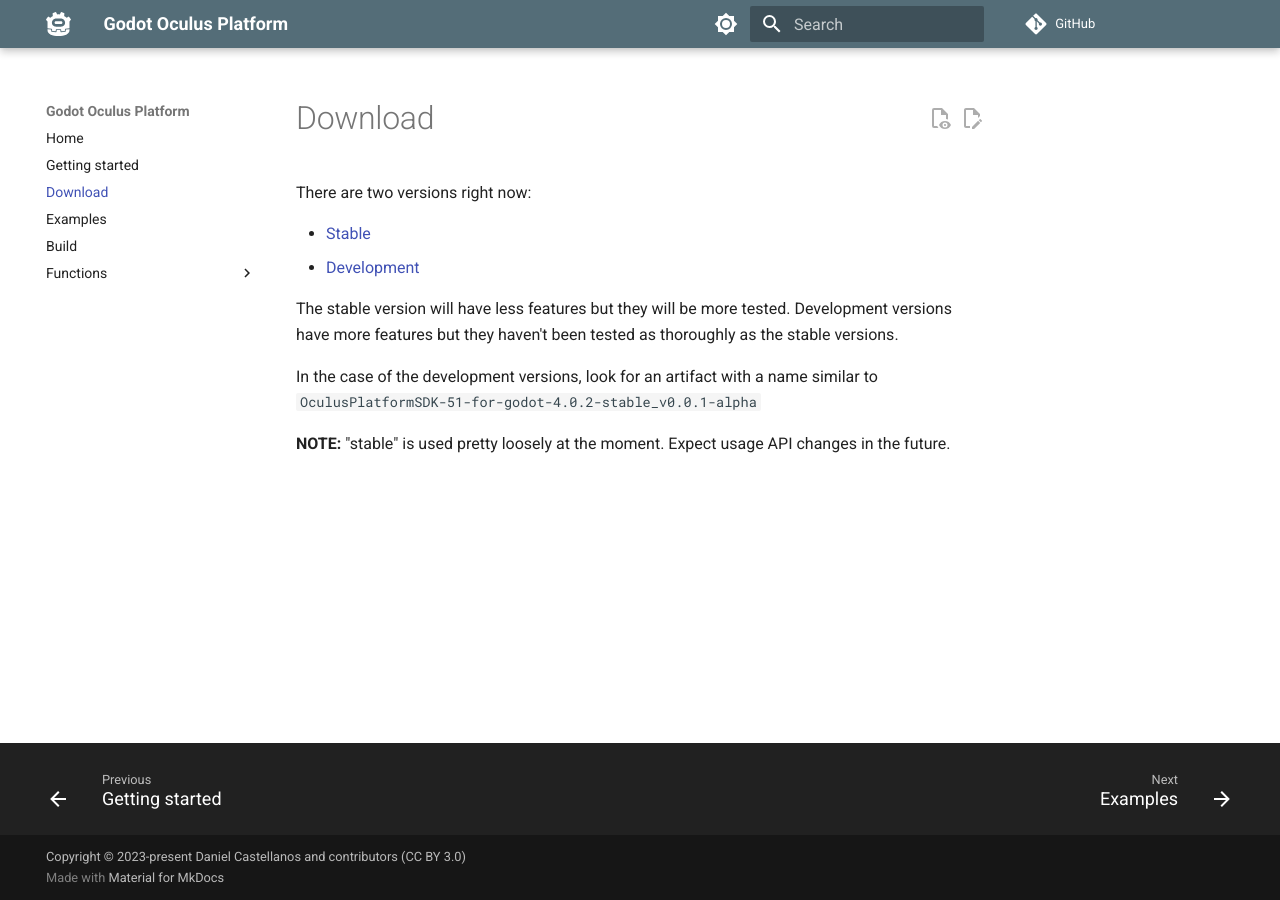
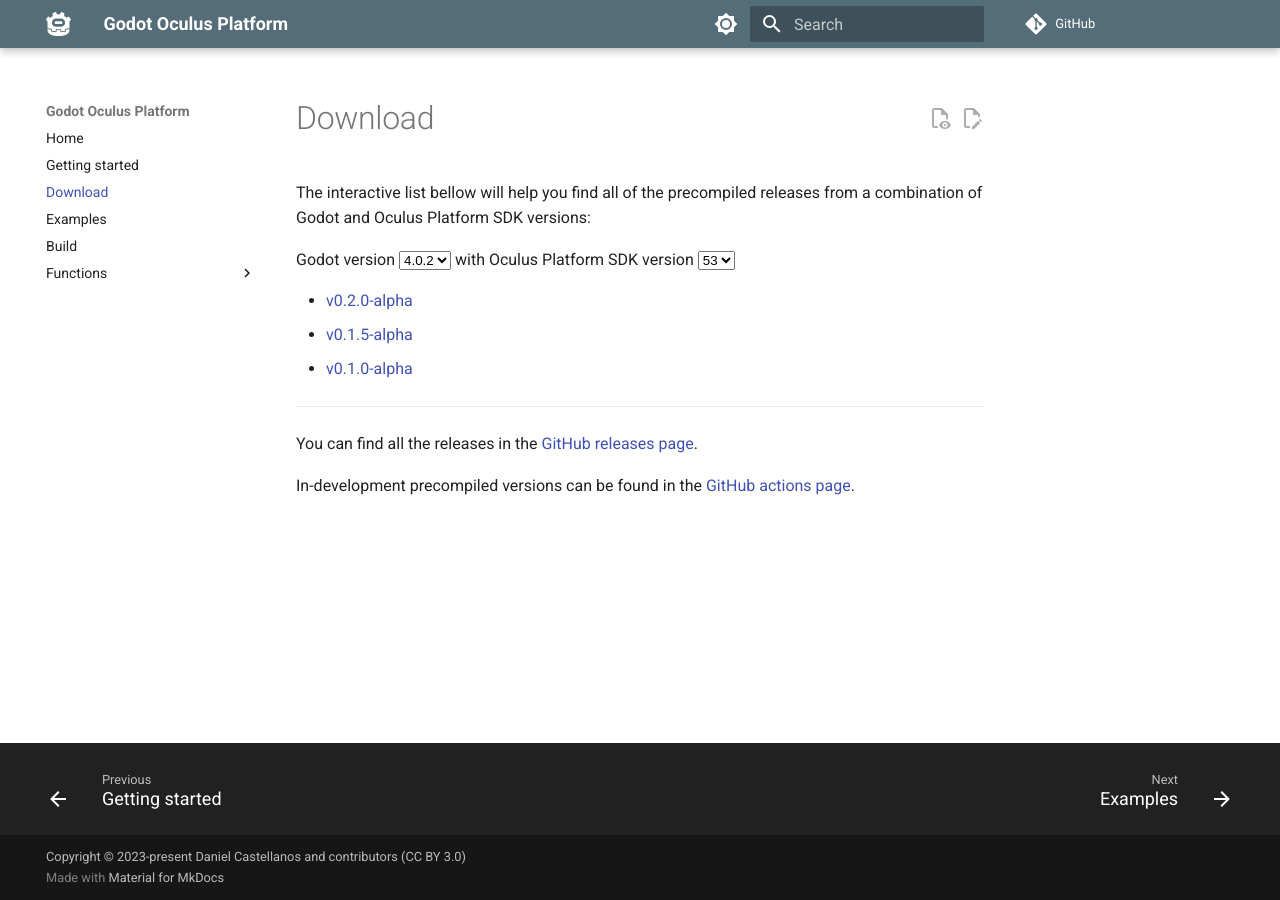
Before and after one commit to decacis/godot_oculus_platform, an MkDocs documentation site: the page built from docs/download.md, in a window 1280 px wide. Built offline with MkDocs 1.6.1 and Material for MkDocs 9.7.7, drawn with Linux system fonts in a browser that asks for light colours; comment, search, counter and statistics services are not loaded.

Commit message:
Adding interactive version list

```diff
--- a/docs/download.md
+++ b/docs/download.md
@@ -1,11 +1,121 @@
 # Download
-There are two versions right now:
+The interactive list bellow will help you find all of the precompiled releases from a combination of Godot and Oculus Platform SDK versions:
 
-- [Stable](https://github.com/decacis/godot_oculus_platform/releases)
-- [Development](https://github.com/decacis/godot_oculus_platform/actions?query=branch%3Amain)
+<div>
+    Godot version <select name="gd-versions" id="gd-versions"></select> with Oculus Platform SDK version <select name="sdk-versions" id="sdk-versions"></select>
+    <ul id="gdop-dl-links">
+    </ul>
+</div>
+<script>
+    const gdop_versions = {
+        "4.0.2": {
+            "51": [
+                {
+                    "name": "v0.0.1-alpha",
+                    "url": "https://github.com/decacis/godot_oculus_platform/releases/tag/v0.0.1-alpha"
+                },
+            ],
+            "53": [
+                {
+                    "name": "v0.2.0-alpha",
+                    "url": "https://github.com/decacis/godot_oculus_platform/releases/tag/v0.2.0-alpha"
+                },
+                {
+                    "name": "v0.1.5-alpha",
+                    "url": "https://github.com/decacis/godot_oculus_platform/releases/tag/v0.1.5-alpha"
+                },
+                {
+                    "name": "v0.1.0-alpha",
+                    "url": "https://github.com/decacis/godot_oculus_platform/releases/tag/v0.1.0-alpha"
+                },
+            ]
+        }
+    }
 
-The stable version will have less features but they will be more tested. Development versions have more features but they haven't been tested as thoroughly as the stable versions.
+    const gd_versions_el = document.getElementById('gd-versions');
+    const sdk_versions_el = document.getElementById('sdk-versions');
+    const dl_links_el = document.getElementById('gdop-dl-links');
 
-In the case of the development versions, look for an artifact with a name similar to `OculusPlatformSDK-51-for-godot-4.0.2-stable_v0.0.1-alpha`
+    let selected_gd_version = '';
+    let selected_sdk_version = '';
 
-**NOTE:** "stable" is used pretty loosely at the moment. Expect usage API changes in the future.
+    gd_versions_el.addEventListener('change', ev => {
+        selected_gd_version = ev.target.value;
+        renderOculusVersions();
+    })
+
+    sdk_versions_el.addEventListener('change', ev => {
+        selected_sdk_version = ev.target.value;
+        sdkVersionChanged();
+    })
+
+    window.addEventListener('DOMContentLoaded', ev => {
+        renderGDVersions();
+    })
+
+    function renderGDVersions() {
+        let gd_versions = Object.keys(gdop_versions);
+
+        for (let i = 0; i < gd_versions.length; i++) {
+            if(i == 0) selected_gd_version = gd_versions[i];
+
+            let temp_val = document.createElement('option');
+            temp_val.value = gd_versions[i];
+            temp_val.innerText = gd_versions[i];
+
+            gd_versions_el.appendChild(temp_val);
+        }
+
+        renderOculusVersions();
+    }
+
+    function renderOculusVersions() {
+        let sdk_versions = Object.keys(gdop_versions[selected_gd_version]);
+        sdk_versions.sort((a, b) => b - a);
+
+        while (sdk_versions_el.hasChildNodes()) {
+            sdk_versions_el.removeChild(sdk_versions_el.lastChild);
+        }
+
+        for (let i = 0; i < sdk_versions.length; i++) {
+            if(i == 0) selected_sdk_version = sdk_versions[i];
+
+            let temp_val = document.createElement('option');
+            temp_val.value = sdk_versions[i];
+            temp_val.innerText = sdk_versions[i];
+
+            sdk_versions_el.appendChild(temp_val);
+        }
+
+        updateLink()
+    }
+
+    function sdkVersionChanged() {
+        updateLink();
+    }
+
+    function updateLink() {
+        let dl_links = gdop_versions[selected_gd_version][selected_sdk_version];
+
+        while (dl_links_el.hasChildNodes()) {
+            dl_links_el.removeChild(dl_links_el.lastChild);
+        }
+
+        dl_links.forEach(link => {
+            let temp_li = document.createElement('li');
+            let temp_a = document.createElement('a');
+
+            temp_a.href = link.url;
+            temp_a.innerText = link.name;
+
+            temp_li.appendChild(temp_a);
+            dl_links_el.appendChild(temp_li);
+        });
+    }
+</script>
+
+------
+
+You can find all the releases in the [GitHub releases page](https://github.com/decacis/godot_oculus_platform/releases).
+
+In-development precompiled versions can be found in the [GitHub actions page](https://github.com/decacis/godot_oculus_platform/actions?query=branch%3Amain).
```
